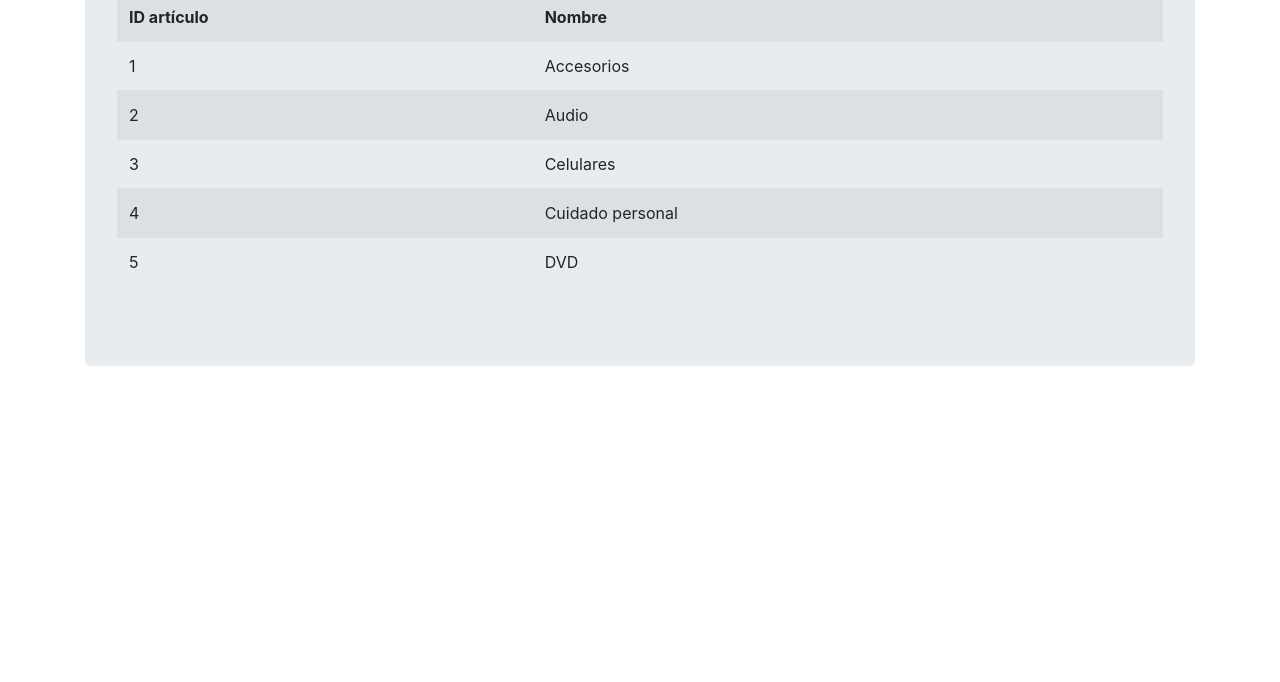
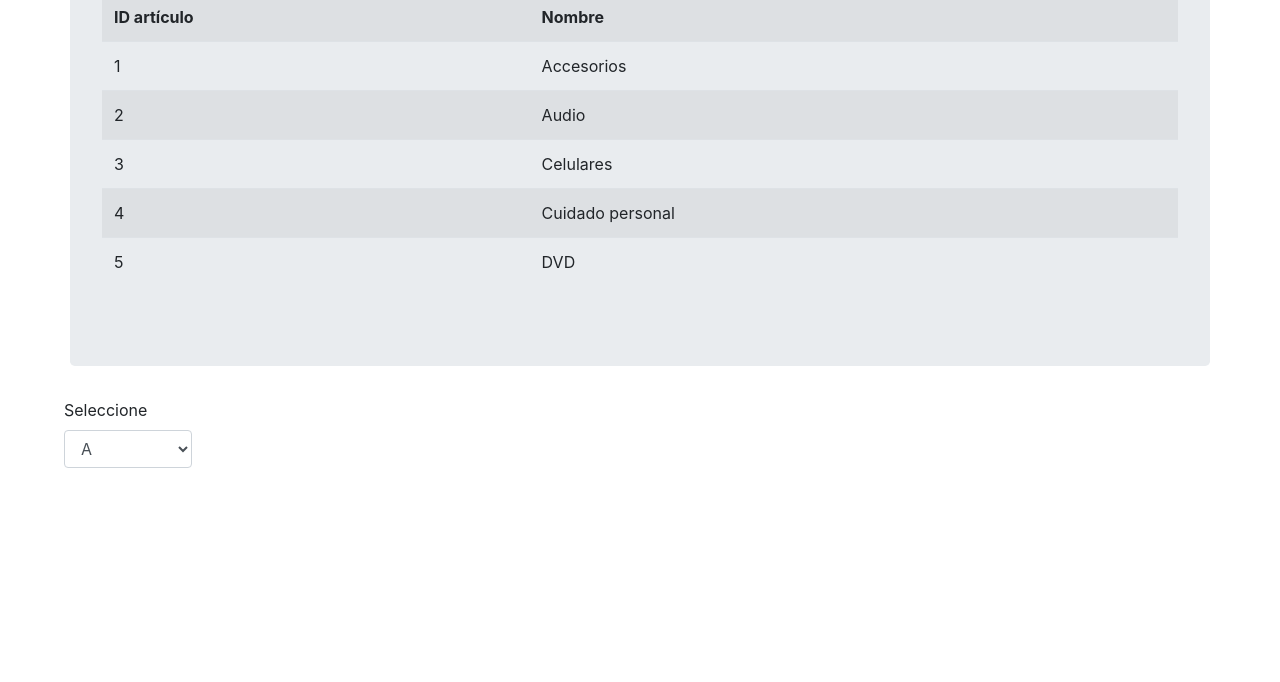
Before and after one commit to sebademasi10/sebademasi10.github.io, a plain HTML site: page articuloFamilias.html in a window 1280 px wide. Shown: the part 118-800 px from the top of the page. Drawn offline with nearby package versions, Linux system fonts and the light colour scheme.

Commit message:
Comentario

```diff
--- a/articuloFamilias.html
+++ b/articuloFamilias.html
@@ -33,9 +33,10 @@
         </div>
     </nav>
 
+
+
+    <div class="jumbotron container ">
         <h2>Artículos familias</h2>
-    <main role="main" class="container">
-        <div class="jumbotron">
         <table class="table-striped table">
             <tr>
                 <th>ID artículo</th>
@@ -64,7 +65,16 @@
 
         </table>
     </div>
-    </main>
+
+    <div style="width:10% ; margin-left: 4em;" class="form-group">
+      <label for="">Seleccione</label>
+      <select class="form-control" name="" id="">
+        <option>A</option>
+        <option>B</option>
+        <option>C</option>
+      </select>
+    </div>
+
     <!-- Optional JavaScript -->
     <!-- jQuery first, then Popper.js, then Bootstrap JS -->
     <script src="https://code.jquery.com/jquery-3.5.1.slim.min.js"
```
Also changed, not shown: articulos.html (+3 -1 lines), css/style.css (added), js/src.js (added). Lines whose indentation alone changed are shown as unchanged.
